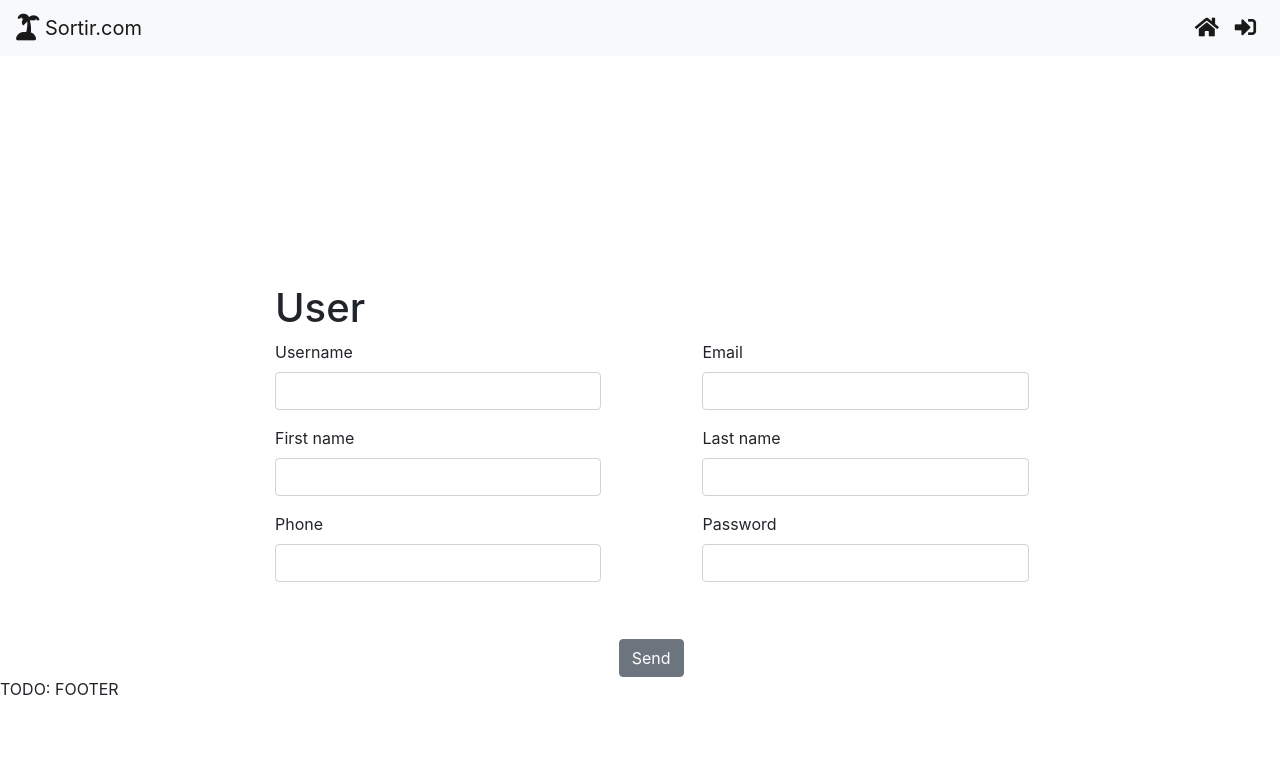
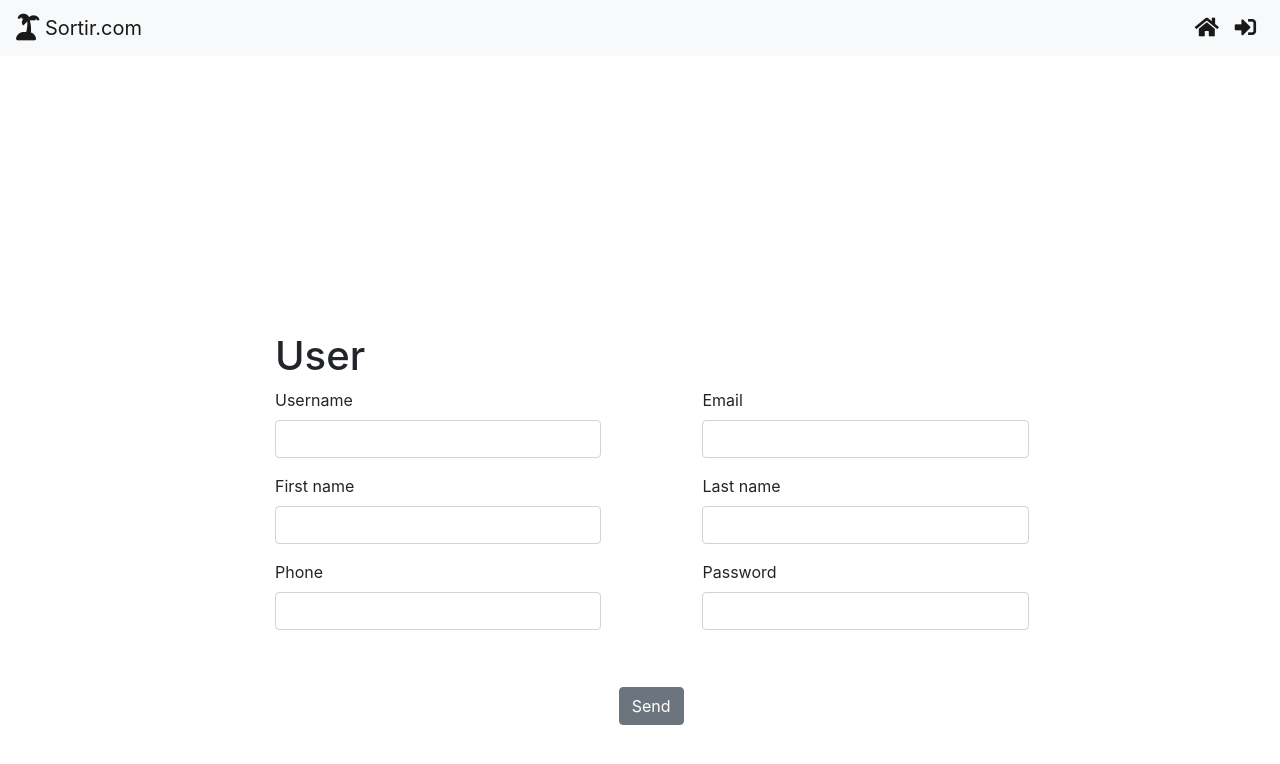
Before and after one commit to Kallie1337/php-project-eni, a Symfony app: template php-projet-sortie/templates/account/user.html.twig in a window 1280 px wide. Shown: the top 764 px of the page. Run offline with Twig, Linux system fonts and the light colour scheme; the template is opened without the code that fills it, so the values that code supplies are empty; form fields are guessed from the names that the template uses; some libraries are stand-ins or nearby versions.

Commit message:
Update base.html.twig

```diff
--- a/php-projet-sortie/templates/base.html.twig
+++ b/php-projet-sortie/templates/base.html.twig
@@ -13,7 +13,7 @@
 <body>
 
 <!-- header -->
-<nav class="navbar navbar-expand-lg navbar-light bg-light">
+<nav class="navbar navbar-expand-lg navbar-light bg-light mb-5">
     <a class="navbar-brand" href="#">
         <i class="fas fa-island-tropical fa-lg"></i>
         <span>Sortir.com</span>
@@ -53,11 +53,7 @@
     {% block body %}{% endblock %}
 </div>
 
-<!-- footer -->
-<div id="footer">
-    <span>TODO: FOOTER</span>
 
-</div>
 
 {% block javascripts %}
     <script src="{{ asset('js/jquery-3.3.1.slim.min.js') }}"></script>
```
